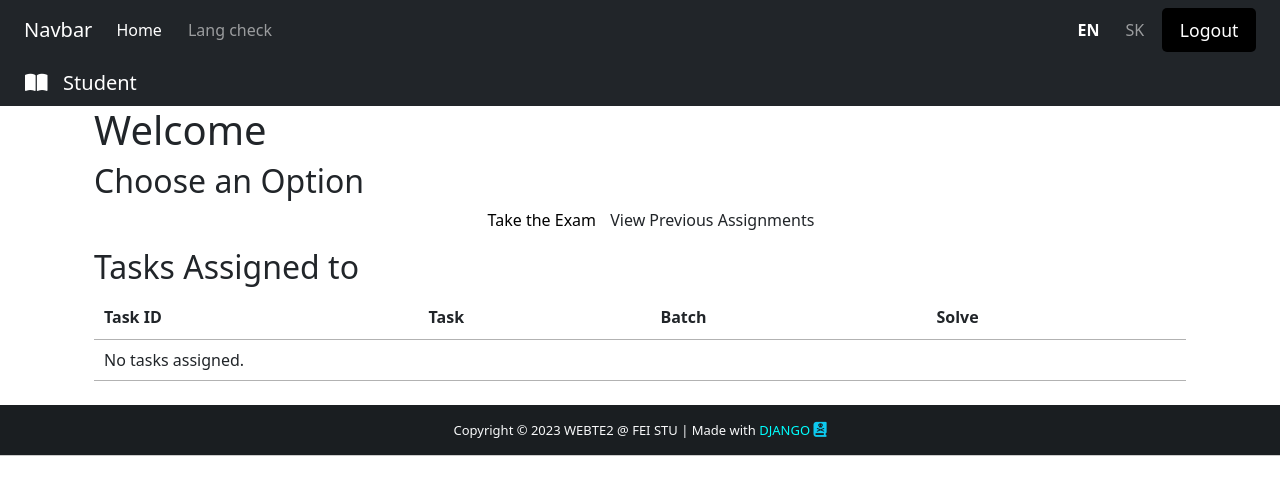
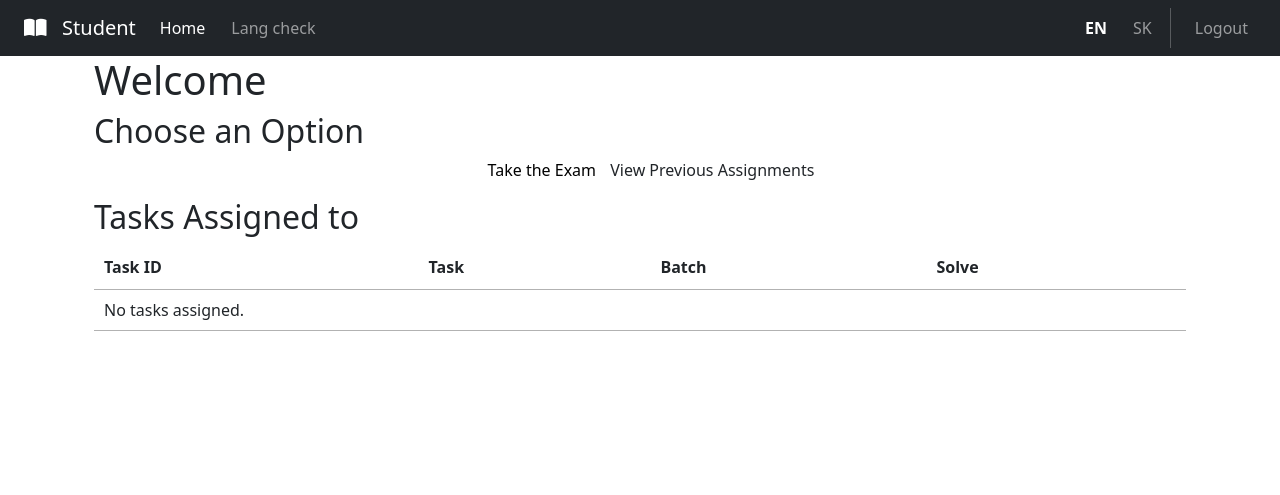
Before and after one commit to xglomba/webte-zaverecne-zadanie, a Django app: page /en/home/ in a window 1280 px wide. Shown: the top 495 px of the page. Run offline with Django 4.2, Linux system fonts and the light colour scheme; data that the repository does not hold is empty; some libraries are stand-ins or nearby versions.

Commit message:
Remove unnecessary models and change navbar

```diff
--- a/app/zaverecne_zadanie/templates/zaverecne_zadanie/base.html
+++ b/app/zaverecne_zadanie/templates/zaverecne_zadanie/base.html
@@ -33,9 +33,11 @@
 <body>
 
 <!-- Bootstrap Navbar -->
-<nav class="navbar navbar-expand-lg navbar-dark bg-dark">
+<nav class="navbar navbar-expand-lg navbar-dark bg-dark w-100">
     <div class="container-fluid">
-        <a class="navbar-brand" href="#">Navbar</a>
+        <a class="navbar-brand">
+            <i class="fas fa-book-open"> </i> &nbsp; Student
+        </a>
         <button class="navbar-toggler" type="button" data-bs-toggle="collapse" data-bs-target="#navbarSupportedContent"
                 aria-controls="navbarSupportedContent" aria-expanded="false" aria-label="Toggle navigation">
             <span class="navbar-toggler-icon"></span>
@@ -64,48 +66,19 @@
                         </li>
                     {% endif %}
                 {% endfor %}
+                <div class="vr text-white"></div>
+                <li class="nav-item" style="margin-right: 0; margin-left: 1em">
+                    <a class="nav-link" href="{% url 'logout' %}">{% trans 'Logout' %}</a>
+                </li>
             </ul>
-            <form action="{% url 'logout' %}" method="post">
-                {% csrf_token %}
-                <button type="submit">{% trans 'Logout' %}</button>
-            </form>
         </div>
     </div>
 </nav>
-<nav class="navbar navbar-expand-lg navbar-dark bg-dark">
-    <div class="col-sm">
-        <a class="navbar-brand flex-grow-1" style="margin-left: 25px">
-            {% block nav-content %}
-                <i class="fas fa-book-open"> </i> &nbsp; Student
-            {% endblock nav-content %}
-        </a>
-    </div>
-
-    <div class="col-sm">
-        {% block btn-nav %}
-            {#                    <a href="{% url 'backend' %}" class="btn btn-outline-info btn-sm border-light" id="btn-nav"> LOGIN </a>#}
-        {% endblock btn-nav %}
-    </div>
-
-</nav>
-
 {#<!-- ROOT -->#}
-{#{% block content %} {% endblock content %}#}
 
 <div class="container">
     {% block content %} {% endblock content %}
 </div>
-
-<footer class="bg-dark text-center text-lg-start text-light" id="footer">
-    <div class="text-center p-3" style="background-color: rgba(0,0,0,0.2)">
-        Copyright &copy; {% now "Y" %} <span>WEBTE2 @ FEI STU</span> | Made with
-        <a href="https://www.djangoproject.com/" target="_blank" style="color: aqua; text-decoration: none;">
-            DJANGO </a>
-        <i class="text-info fas fa-book-dead blink_me" style="font-size: 15px;"> </i>
-
-
-    </div>
-</footer>
 
 <!-- Bootstrap JS CDN -->
 <script src="https://stackpath.bootstrapcdn.com/bootstrap/4.5.2/js/bootstrap.min.js"></script>
```
Also changed, not shown: app/zaverecne_zadanie/models.py (+0 -20 lines).
